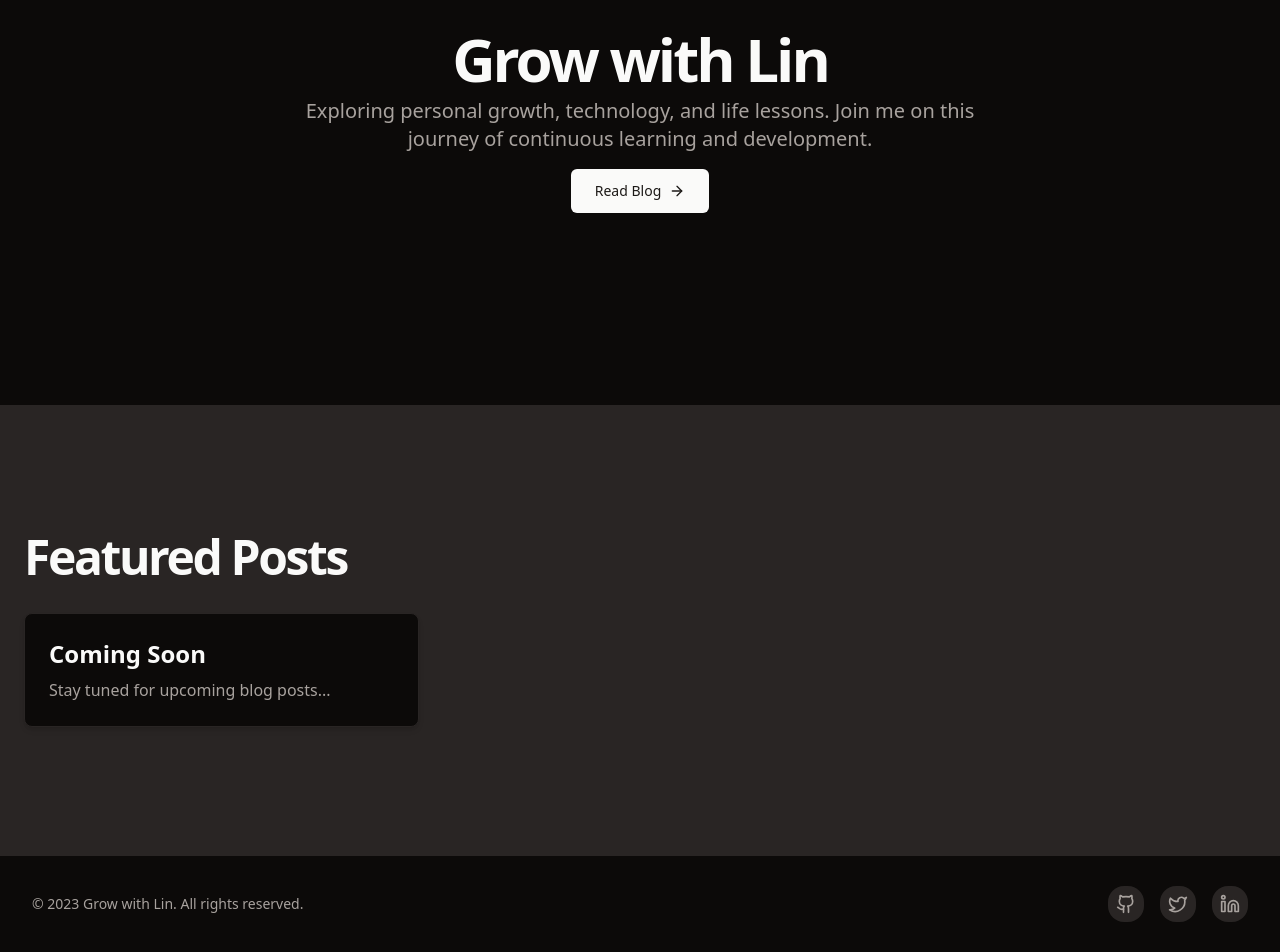
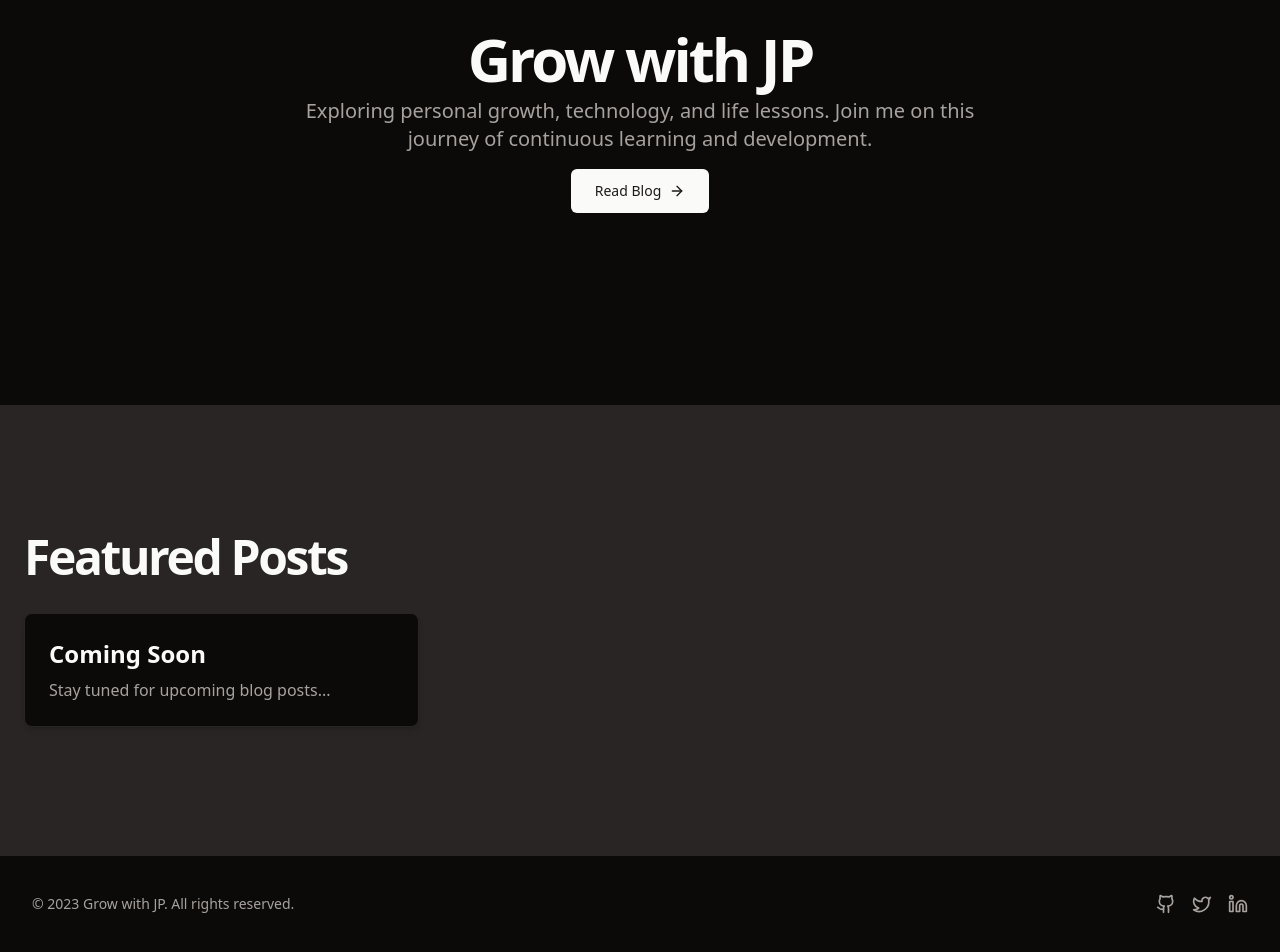
Before and after one commit to jdphil/blog, a Next.js app: page / in a window 1280 px wide. Shown: the part 228-1180 px from the top of the page. Built offline with nearby package versions, Linux system fonts and the light colour scheme.

Commit message:
refactor: update branding from Lin to JP

```diff
--- a/src/app/blog/[slug]/page.tsx
+++ b/src/app/blog/[slug]/page.tsx
@@ -25,16 +25,16 @@ export async function generateMetadata(
     const previousImages = (await parent).openGraph?.images || []
 
     return {
-      title: `${post.title} - Grow with Lin`,
+      title: `${post.title} - Grow with JP`,
       description: post.description,
-      metadataBase: new URL('https://blog.growwithlin.com'),
+      metadataBase: new URL('https://blog.growwithjp.com'),
       openGraph: {
         images: [...previousImages],
       },
     }
   } catch {
     return {
-      title: 'Post Not Found - Grow with Lin',
+      title: 'Post Not Found - Grow with JP',
       description: 'The requested blog post could not be found.',
     }
   }
--- a/src/app/layout.tsx
+++ b/src/app/layout.tsx
@@ -12,7 +12,7 @@ const fontSans = FontSans({
 })
 
 export const metadata: Metadata = {
-  title: 'Grow with Lin',
+  title: 'Grow with JP',
   description: 'A personal blog about growth and development',
 }
 
--- a/src/app/page.tsx
+++ b/src/app/page.tsx
@@ -10,7 +10,7 @@ export default function Home() {
           <div className="flex flex-col items-center space-y-4 text-center">
             <div className="space-y-2">
               <h1 className="text-3xl font-bold tracking-tighter sm:text-4xl md:text-5xl lg:text-6xl/none">
-                Grow with Lin
+                Grow with JP
               </h1>
               <p className="mx-auto max-w-[700px] text-muted-foreground md:text-xl">
                 Exploring personal growth, technology, and life lessons. Join me on this journey of continuous learning and development.
--- a/src/components/Footer.tsx
+++ b/src/components/Footer.tsx
@@ -3,18 +3,16 @@ import { Github, Twitter, Linkedin } from 'lucide-react'
 export function Footer() {
   return (
     <footer className="w-full border-t bg-background">
-      <div className="container flex flex-col items-center gap-4 py-10 md:h-24 md:flex-row md:py-0">
-        <div className="flex flex-1 items-center justify-center md:justify-start">
-          <span className="text-sm text-muted-foreground">
-            © 2023 Grow with Lin. All rights reserved.
-          </span>
+      <div className="container flex flex-col items-center justify-between gap-4 py-10 md:h-24 md:flex-row md:py-0">
+        <div className="text-center text-sm leading-loose text-muted-foreground md:text-left">
+          © 2023 Grow with JP. All rights reserved.
         </div>
-        <nav className="flex items-center gap-4">
+        <div className="flex items-center gap-4">
           <a
             href="https://github.com"
             target="_blank"
             rel="noreferrer"
-            className="rounded-2xl bg-muted p-2 text-muted-foreground hover:bg-muted/80"
+            className="text-muted-foreground hover:text-foreground transition-colors"
           >
             <Github className="h-5 w-5" />
             <span className="sr-only">GitHub</span>
@@ -23,7 +21,7 @@ export function Footer() {
             href="https://twitter.com"
             target="_blank"
             rel="noreferrer"
-            className="rounded-2xl bg-muted p-2 text-muted-foreground hover:bg-muted/80"
+            className="text-muted-foreground hover:text-foreground transition-colors"
           >
             <Twitter className="h-5 w-5" />
             <span className="sr-only">Twitter</span>
@@ -32,12 +30,12 @@ export function Footer() {
             href="https://linkedin.com"
             target="_blank"
             rel="noreferrer"
-            className="rounded-2xl bg-muted p-2 text-muted-foreground hover:bg-muted/80"
+            className="text-muted-foreground hover:text-foreground transition-colors"
           >
             <Linkedin className="h-5 w-5" />
             <span className="sr-only">LinkedIn</span>
           </a>
-        </nav>
+        </div>
       </div>
     </footer>
   )
--- a/src/components/Header.tsx
+++ b/src/components/Header.tsx
@@ -7,7 +7,7 @@ export function Header() {
       <div className="container flex h-16 items-center">
         <div className="mr-8">
           <Link href="/" className="flex items-center space-x-2">
-            <span className="font-bold text-xl">Grow with Lin</span>
+            <span className="font-bold text-xl">Grow with JP</span>
           </Link>
         </div>
         <nav className="flex items-center space-x-6 text-sm font-medium">
```
Also changed, not shown: 2 other files (tests, documents, lock files or other folders).
